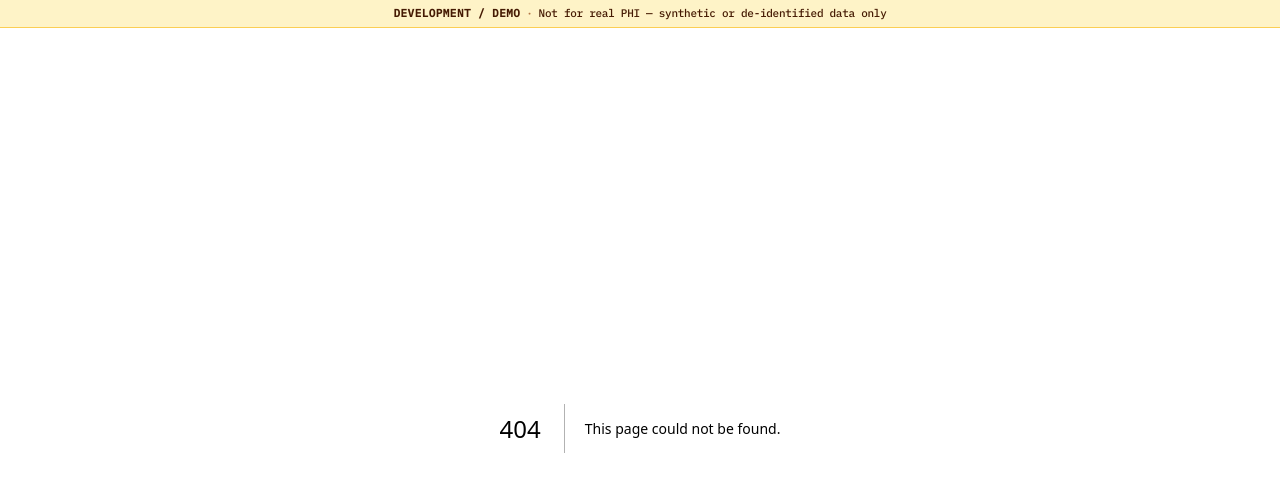
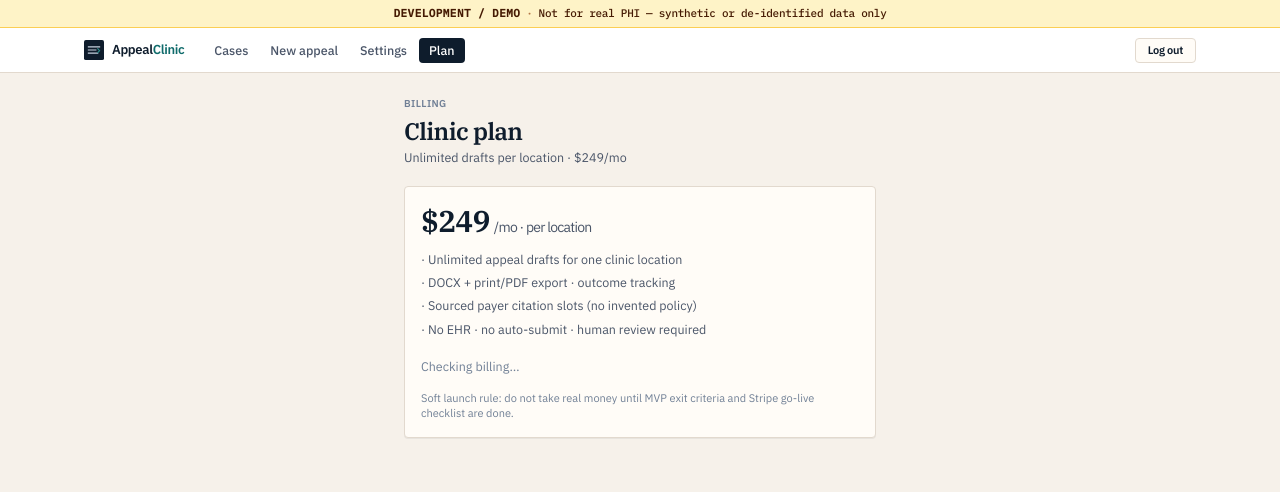
Before and after one commit to AmirMHasani/AppealClinic, a Next.js app: page /upgrade in a window 1280 px wide. Before the commit this address had no page. Shown: the top 492 px of the page. Built offline with nearby package versions, Linux system fonts and the light colour scheme; no server answers.

Commit message:
Add src/app/upgrade/page.tsx

```diff
--- /dev/null
+++ b/src/app/upgrade/page.tsx
@@ -0,0 +1,142 @@
+"use client";
+
+import { useEffect, useState } from "react";
+import { useRouter } from "next/navigation";
+import { AppNav } from "@/components/AppNav";
+
+type StripeStatus = {
+  keysPresent: boolean;
+  checkoutAllowed: boolean;
+  mode: "test" | "live" | "none";
+  reason: string | null;
+  liveEnabledFlag: boolean;
+};
+
+export default function UpgradePage() {
+  const router = useRouter();
+  const [userName, setUserName] = useState("");
+  const [status, setStatus] = useState<StripeStatus | null>(null);
+  const [busy, setBusy] = useState(false);
+  const [error, setError] = useState("");
+
+  useEffect(() => {
+    (async () => {
+      const me = await fetch("/api/auth/me");
+      if (!me.ok) {
+        router.push("/login");
+        return;
+      }
+      const { user } = await me.json();
+      setUserName(user.name);
+      const s = await fetch("/api/stripe/status");
+      if (s.ok) setStatus(await s.json());
+    })();
+  }, [router]);
+
+  async function startCheckout() {
+    setBusy(true);
+    setError("");
+    const res = await fetch("/api/stripe/checkout", { method: "POST" });
+    const data = await res.json();
+    setBusy(false);
+    if (!res.ok || !data.url) {
+      setError(data.error || "Could not start Checkout");
+      return;
+    }
+    window.location.href = data.url;
+  }
+
+  return (
+    <div className="page-shell">
+      <AppNav userName={userName} />
+      <main className="mx-auto w-full max-w-lg px-3 py-6 sm:px-5">
+        <p className="ops-kicker">Billing</p>
+        <h1 className="page-title mt-1">Clinic plan</h1>
+        <p className="page-subtitle">
+          Unlimited drafts per location · $249/mo
+        </p>
+
+        <div className="card-pad mt-5">
+          <p className="font-serif text-3xl font-semibold tabular-nums tracking-tight text-ink">
+            $249
+            <span className="ml-1 font-sans text-sm font-normal text-ink-muted">
+              /mo · per location
+            </span>
+          </p>
+          <ul className="mt-3 space-y-1.5 text-[12.5px] text-ink-muted">
+            <li>· Unlimited appeal drafts for one clinic location</li>
+            <li>· DOCX + print/PDF export · outcome tracking</li>
+            <li>· Sourced payer citation slots (no invented policy)</li>
+            <li>· No EHR · no auto-submit · human review required</li>
+          </ul>
+
+          {!status ? (
+            <p className="mt-5 text-[12.5px] text-ink-faint">Checking billing…</p>
+          ) : !status.keysPresent ? (
+            <div className="mt-5 rounded border border-dashed border-paper-rule bg-paper p-3 text-[12.5px] text-ink-muted">
+              <strong className="font-semibold text-ink">Checkout not configured.</strong>{" "}
+              Set test keys in the host env (
+              <code className="font-mono text-[11px]">STRIPE_SECRET_KEY</code>,{" "}
+              <code className="font-mono text-[11px]">
+                NEXT_PUBLIC_STRIPE_PUBLISHABLE_KEY
+              </code>
+              , <code className="font-mono text-[11px]">STRIPE_PRICE_ID</code>). See{" "}
+              <code className="font-mono text-[11px]">docs/stripe-go-live.md</code>.
+            </div>
+          ) : !status.checkoutAllowed ? (
+            <div className="mt-5 space-y-3">
+              <div className="rounded border border-amber-300 bg-amber-50 p-3 text-[12.5px] text-amber-950">
+                <strong className="font-semibold">Keys present — checkout gated.</strong>{" "}
+                {status.reason ||
+                  "Live charges require STRIPE_LIVE_ENABLED=true and the MVP checklist."}
+              </div>
+              <button type="button" className="btn-primary btn-block opacity-50" disabled>
+                Checkout gated
+              </button>
+            </div>
+          ) : (
+            <div className="mt-5 space-y-3">
+              {status.mode === "test" && (
+                <div className="rounded border border-brand-200 bg-brand-50 p-3 text-[12.5px] text-brand-900">
+                  <strong className="font-semibold">Stripe test mode.</strong> No real
+                  charges. Use card <code className="font-mono">4242…</code>. Do not flip
+                  live keys until founder completes{" "}
+                  <code className="font-mono text-[11px]">docs/mvp-definition.md</code>{" "}
+                  and <code className="font-mono text-[11px]">docs/stripe-go-live.md</code>.
+                </div>
+              )}
+              {status.mode === "live" && (
+                <div className="rounded border border-rose-300 bg-rose-50 p-3 text-[12.5px] text-rose-900">
+                  <strong className="font-semibold">Live mode enabled.</strong> Real
+                  $249 charges will process.
+                </div>
+              )}
+              <button
+                type="button"
+                className="btn-primary btn-block btn-lg"
+                disabled={busy}
+                onClick={startCheckout}
+              >
+                {busy
+                  ? "Redirecting…"
+                  : status.mode === "test"
+                    ? "Start test Checkout"
+                    : "Upgrade — $249/mo"}
+              </button>
+              {error && (
+                <p className="rounded border border-rose-200 bg-rose-50 px-2.5 py-2 text-[12.5px] text-clinical-danger">
+                  {error}
+                </p>
+              )}
+            </div>
+          )}
+
+          <p className="mt-4 text-[11px] text-ink-faint">
+            Soft launch rule: do not take real money until MVP exit criteria and Stripe
+            go-live checklist are done.
+          </p>
+        </div>
+      </main>
+    </div>
+  );
+}
```
